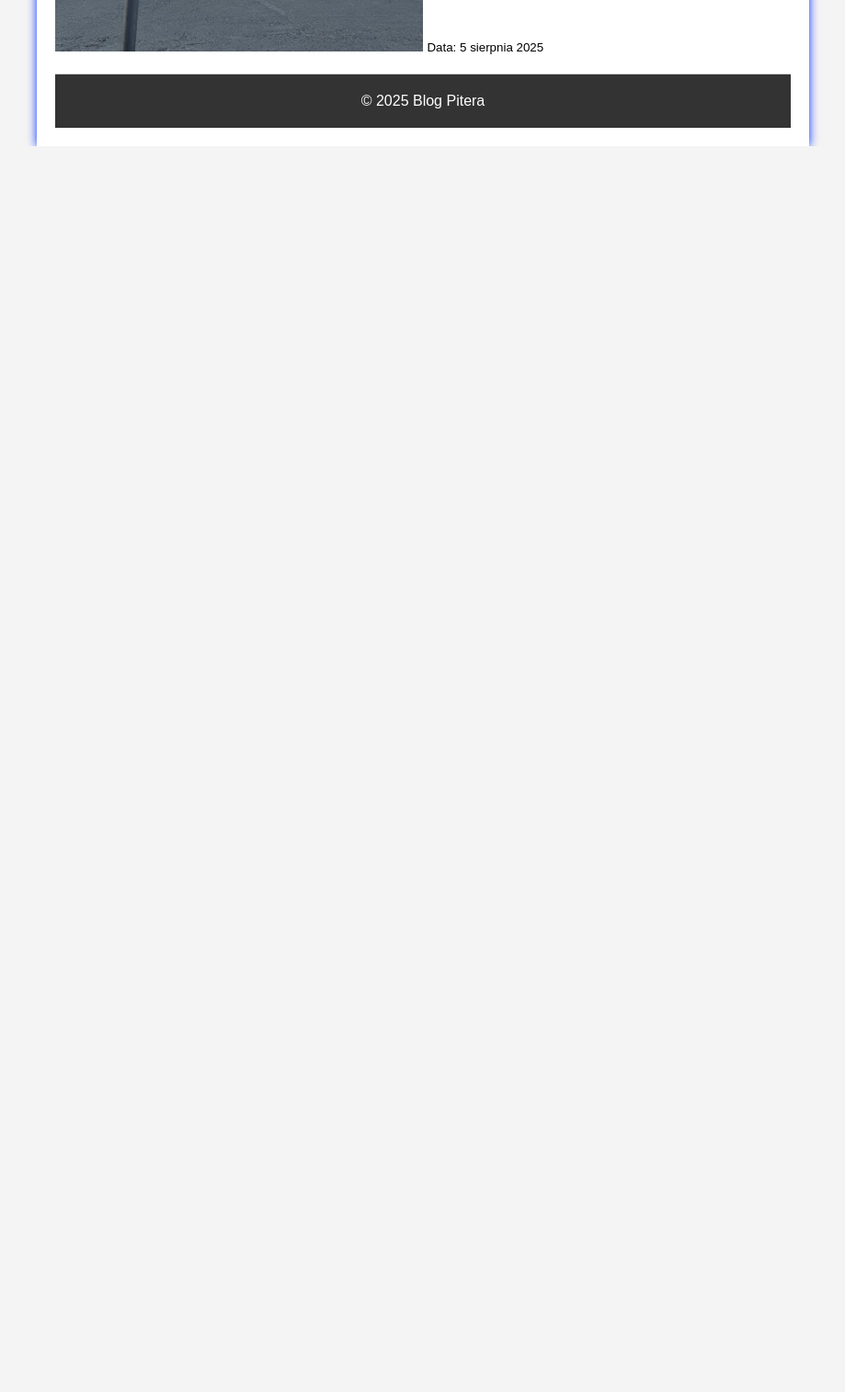
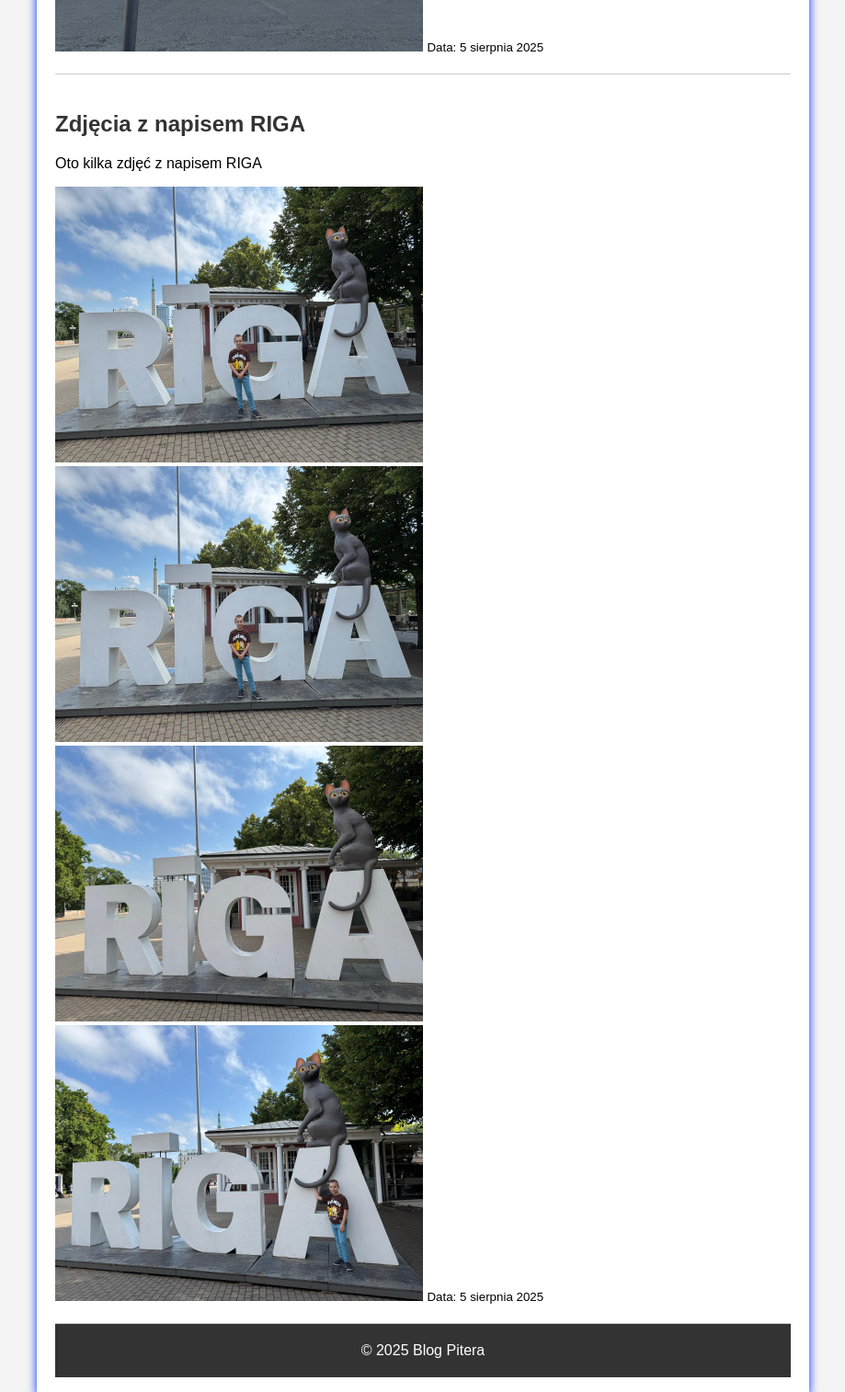
Before and after one commit to pzpz1/Blog-Pitera, a plain HTML site: page index.html in a window 1280 px wide. Shown: the part 900-2414 px from the top of the page at 92% size, without its empty margins (305-1224 px from the left). Before the commit the page ends 1059 px from the top, so only its background shows below. Drawn offline with Linux system fonts and the light colour scheme.

Commit message:
Update index.html

```diff
--- a/index.html
+++ b/index.html
@@ -90,6 +90,15 @@
       <img src="https://raw.githubusercontent.com/pzpz1/Blog-Pitera/refs/heads/main/Planeta1.jpg" alt="Zdjęcie Nord Kapp" width="400" />
           <small>Data: 5 sierpnia 2025</small>
     </article>
+         <article>
+      <h2>Zdjęcia z napisem RIGA</h2>
+      <p>Oto kilka zdjęć z napisem RIGA</p>
+      <img src="https://raw.githubusercontent.com/pzpz1/Blog-Pitera/refs/heads/main/Riga.jpg" alt="Zdjęcie1" width="400" />
+      <img src="https://raw.githubusercontent.com/pzpz1/Blog-Pitera/refs/heads/main/Riga2.jpg" alt="Zdjęcie2" width="400" />
+      <img src="https://raw.githubusercontent.com/pzpz1/Blog-Pitera/refs/heads/main/Riga3.jpg" alt="Zdjęcie3" width="400" />
+      <img src="https://raw.githubusercontent.com/pzpz1/Blog-Pitera/refs/heads/main/Riga4.jpg" alt="Zdjęcie4" width="400" />
+          <small>Data: 5 sierpnia 2025</small>
+    </article>
 
   </main>
 
```
